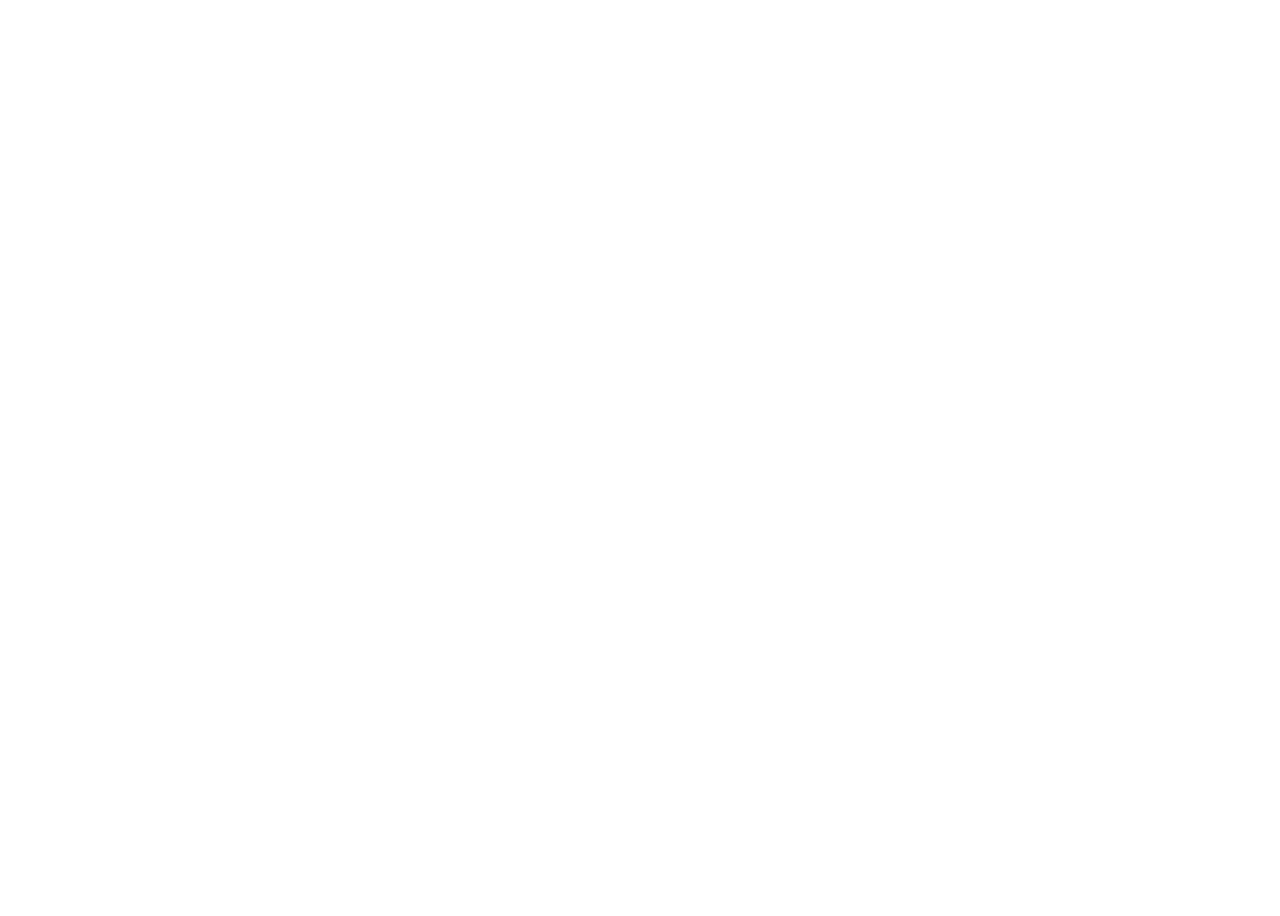
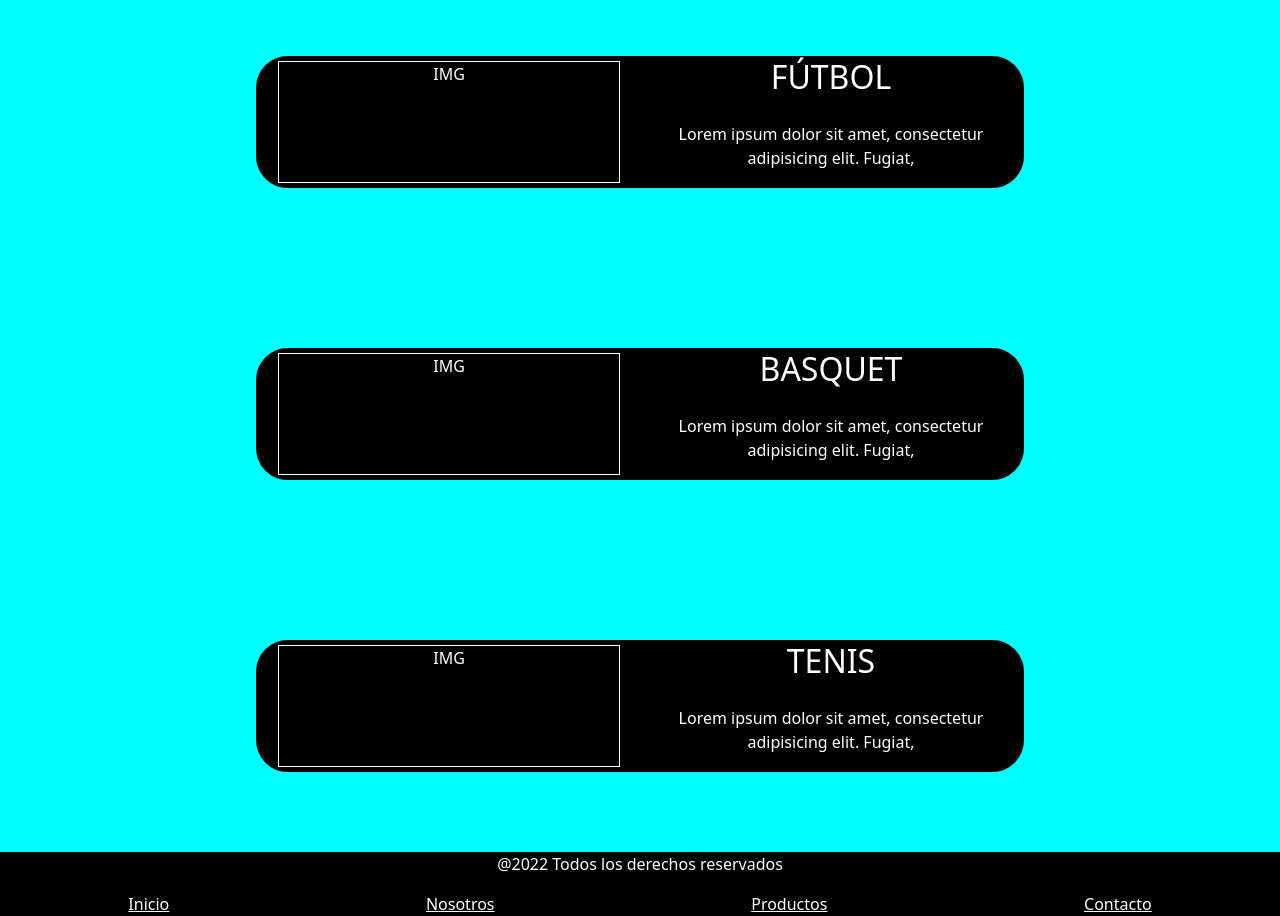
Before and after one commit to Nicolas50399/deportes-Aparicio, a React (Create React App) app: page / in a window 1280 px wide. Shown: the part 80-996 px from the top of the page. Before the commit the page ends 800 px from the top, so only its background shows below. Built offline with nearby package versions, Linux system fonts and the light colour scheme.

Commit message:
navbar/components

```diff
--- a/src/App.js
+++ b/src/App.js
@@ -1,26 +1,9 @@
 import './App.css';
-import Navbar from 'react-bootstrap/Navbar'
-import { Container } from 'react-bootstrap';
-import { Nav } from 'react-bootstrap';
-import 'bootstrap/dist/css/bootstrap.min.css';
+import { ArchivoContainer } from "./components/archivoContainer"
 
 function App() {
   return (
-    <div className="App">
-      <>
-      <Navbar bg="dark" variant="dark">
-    <Container>
-    <Navbar.Brand href="#home">Deportes</Navbar.Brand>
-    <Nav className="me-auto">
-      <Nav.Link href="#inicio">Inicio</Nav.Link>
-      <Nav.Link href="#nosotros">Nosotros</Nav.Link>
-      <Nav.Link href="#productos">Productos</Nav.Link>
-      <Nav.Link href="#contacto">Contacto</Nav.Link>
-    </Nav>
-    </Container>
-  </Navbar>
-      </>
-    </div>
+   <ArchivoContainer />
   );
 }
 
--- /dev/null
+++ b/src/components/archivoContainer.js
@@ -0,0 +1,111 @@
+import Navbar from 'react-bootstrap/Navbar'
+import { Container } from 'react-bootstrap';
+import { Nav } from 'react-bootstrap';
+import 'bootstrap/dist/css/bootstrap.min.css';
+import "./archivoContainerStyle.css"
+
+export const ArchivoContainer = () => {
+    return (
+    <div className="App">
+        <Header />
+        <Main />
+        <Footer />
+    </div>
+    );
+}
+
+const Header = () => {
+    return (
+        <header>
+            <NavBootstrap />
+        </header>
+    );
+}
+
+const NavBootstrap = () => {
+    return (
+    <>
+        <Navbar bg="dark" variant="dark">
+        <Container>
+        <Navbar.Brand href="#home">Deportes</Navbar.Brand>
+        <Nav className="me-auto">
+        <Nav.Link href="#inicio">Inicio</Nav.Link>
+        <Nav.Link href="#nosotros">Nosotros</Nav.Link>
+        <Nav.Link href="#productos">Productos</Nav.Link>
+        <Nav.Link href="#contacto">Contacto</Nav.Link>
+        </Nav>
+        </Container>
+    </Navbar>
+        </>
+    );
+}
+
+const Main = () => {
+    return (
+        <main>
+            <Deportes />
+        </main>
+    );
+}
+
+const Deportes = () => {
+    return (
+        <section className="deportes">
+            <UnDeporte
+                tituloDeporte={"FÚTBOL"}
+                descripcion={"Lorem ipsum dolor sit amet, consectetur adipisicing elit. Fugiat,"}
+
+            />
+            <UnDeporte
+                tituloDeporte={"BASQUET"}
+                descripcion={"Lorem ipsum dolor sit amet, consectetur adipisicing elit. Fugiat,"}
+
+            />
+            <UnDeporte
+                tituloDeporte={"TENIS"}
+                descripcion={"Lorem ipsum dolor sit amet, consectetur adipisicing elit. Fugiat,"}
+
+            />
+        </section>
+    );
+}
+
+const UnDeporte = (props) => {
+    const { tituloDeporte = "Un deporte", descripcion, imagen = "IMG"} = props;
+    return (
+        <div className="cartaDeporte">
+            <h2 className="tituloDeporte">{tituloDeporte}</h2>
+            <p className="descripcionDeporte">{descripcion}</p>
+            <div className="imagenDeporte">
+                {imagen}
+            </div>
+        </div>
+    );
+}
+
+const Footer = () => {
+    return (
+        <footer>
+            <p>@2022 Todos los derechos reservados</p>
+            <LinksFooter />
+        </footer>
+    );
+}
+
+const LinksFooter = () => {
+    return (
+        <div className="linksFooter">
+            <LinkFooter nombreLink="Inicio" rutaLink=""/>
+            <LinkFooter nombreLink="Nosotros" rutaLink=""/>
+            <LinkFooter nombreLink="Productos" rutaLink=""/>
+            <LinkFooter nombreLink="Contacto" rutaLink=""/>
+        </div>
+    );
+}
+
+const LinkFooter = (props) => {
+    const { nombreLink="Un link", rutaLink } = props;
+    return (
+        <a href={rutaLink}>{nombreLink}</a>
+    );
+}
--- /dev/null
+++ b/src/components/archivoContainerStyle.css
@@ -0,0 +1,54 @@
+*{
+    margin: 0;
+    padding: 0;
+    box-sizing: border-box;
+  }
+
+main{
+    background-color: cyan;
+}
+
+footer{
+    background-color: black;
+    color: white;
+}
+
+.deportes{
+    display: flex;
+    flex-direction: column;
+    justify-content: center;
+    align-items: center;
+    color: white;
+}
+
+.cartaDeporte{
+    margin: 5rem 0;
+    border: 2px solid black;
+    border-radius: 2rem;
+    background-color: black;
+    width: 60%;
+    display: grid;
+    grid-template-rows: 1fr 1fr;
+    grid-template-columns: 1fr 1fr;
+    grid-template-areas: "imgDep titDep"
+                        "imgDep descDep";
+}
+.tituloDeporte{
+    grid-area: titDep;
+}
+.descripcionDeporte{
+    grid-area: descDep;
+}
+.imagenDeporte{
+    grid-area: imgDep;
+    border: 1px solid white;
+    margin: 3px 20px;
+}
+
+.linksFooter{
+    display: flex;
+    justify-content: space-around;
+}
+.linksFooter > a{
+    color: white;
+}
```
